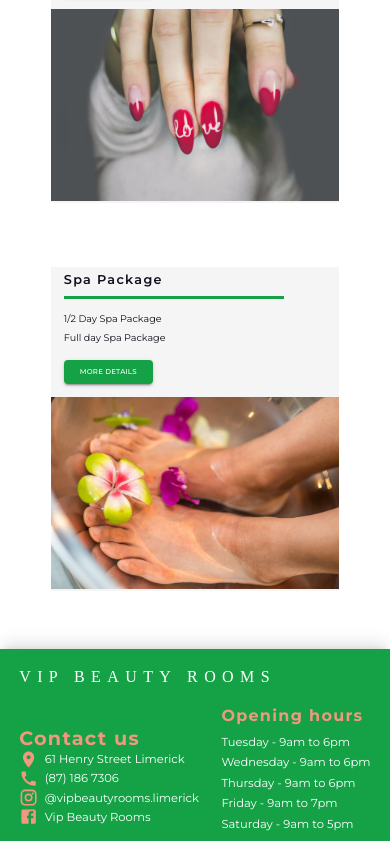
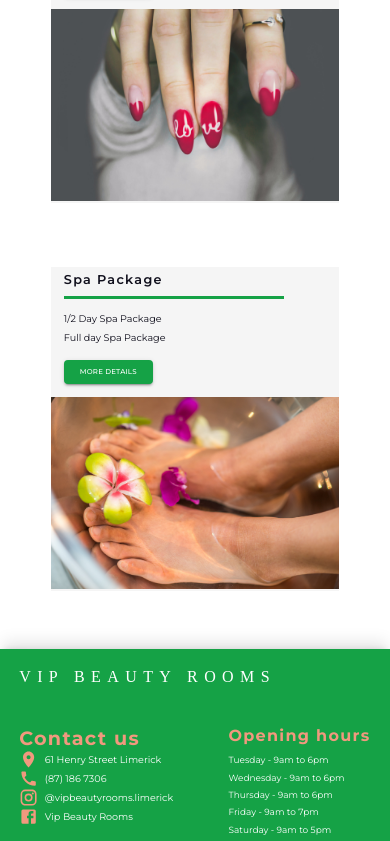
Before and after one commit to BrenoFischer/vip-beauty-rooms, a React (Create React App) app: page / in a window 390 px wide. Shown: the part 1734-2575 px from the top of the page. Built offline with nearby package versions, Linux system fonts and the light colour scheme; a web font is replaced by a local one.

Commit message:
responsive design adjusts

```diff
--- a/src/components/footer/footer.styles.scss
+++ b/src/components/footer/footer.styles.scss
@@ -76,7 +76,7 @@
         }
 
         @include respond(phone) {
-            top: 30%;
+            top: 40%;
         }
     }
 
@@ -98,6 +98,10 @@
         font-weight: 400;
         font-size: 1.8rem;
         margin-top: 1rem;
+
+        @include respond(phone) {
+            font-size: 1.4rem;
+        }
     }
 }
 
@@ -116,5 +120,9 @@
         font-weight: 400;
         font-size: 1.8rem;
         margin-left: 1rem;
+
+        @include respond(phone) {
+            font-size: 1.5rem;
+        }
     }
 }
--- a/src/components/navItem/navItem.styles.scss
+++ b/src/components/navItem/navItem.styles.scss
@@ -8,6 +8,12 @@
     justify-content: space-between;
     margin: 5rem 0;
     padding-left: 2rem;
+
+    @include respond(tab-port) {
+        width: $list-item-width-medium-phone;
+        flex-direction: column;
+        padding-left: 0;
+    }
 
     @include respond(phone) {
         width: $list-item-width-small-phone;
@@ -20,6 +26,11 @@
         display: flex;
         flex-direction: column;
         justify-content: space-between;
+
+        @include respond(tab-port) {
+            width: 100%;
+            padding-left: 2rem;
+        }
 
         @include respond(phone) {
             width: 100%;
@@ -51,6 +62,10 @@
         margin-bottom: 2rem;
         text-align: left;
 
+        @include respond(tab-port) {
+            margin: 2rem 0;
+        }
+
         @include respond(phone) {
             margin: 2rem 0;
         }
@@ -62,6 +77,10 @@
         object-fit: cover;
         object-position: center;
         cursor: pointer;
+
+        @include respond(tab-port) {
+            max-width: none;
+        }
 
         @include respond(phone) {
             max-width: none;
--- a/src/sassStyles/_variables.scss
+++ b/src/sassStyles/_variables.scss
@@ -13,6 +13,7 @@ $header-height: 35rem;
 $navbar-width: 24rem;
 $list-items-width: 70rem;
 $list-item-width-small-phone: 45rem;
+$list-item-width-medium-phone: 50rem;
 $list-items-height: 15rem;
 $list-items-margin: 6rem;
 $list-items-font-size: 2rem;
```
